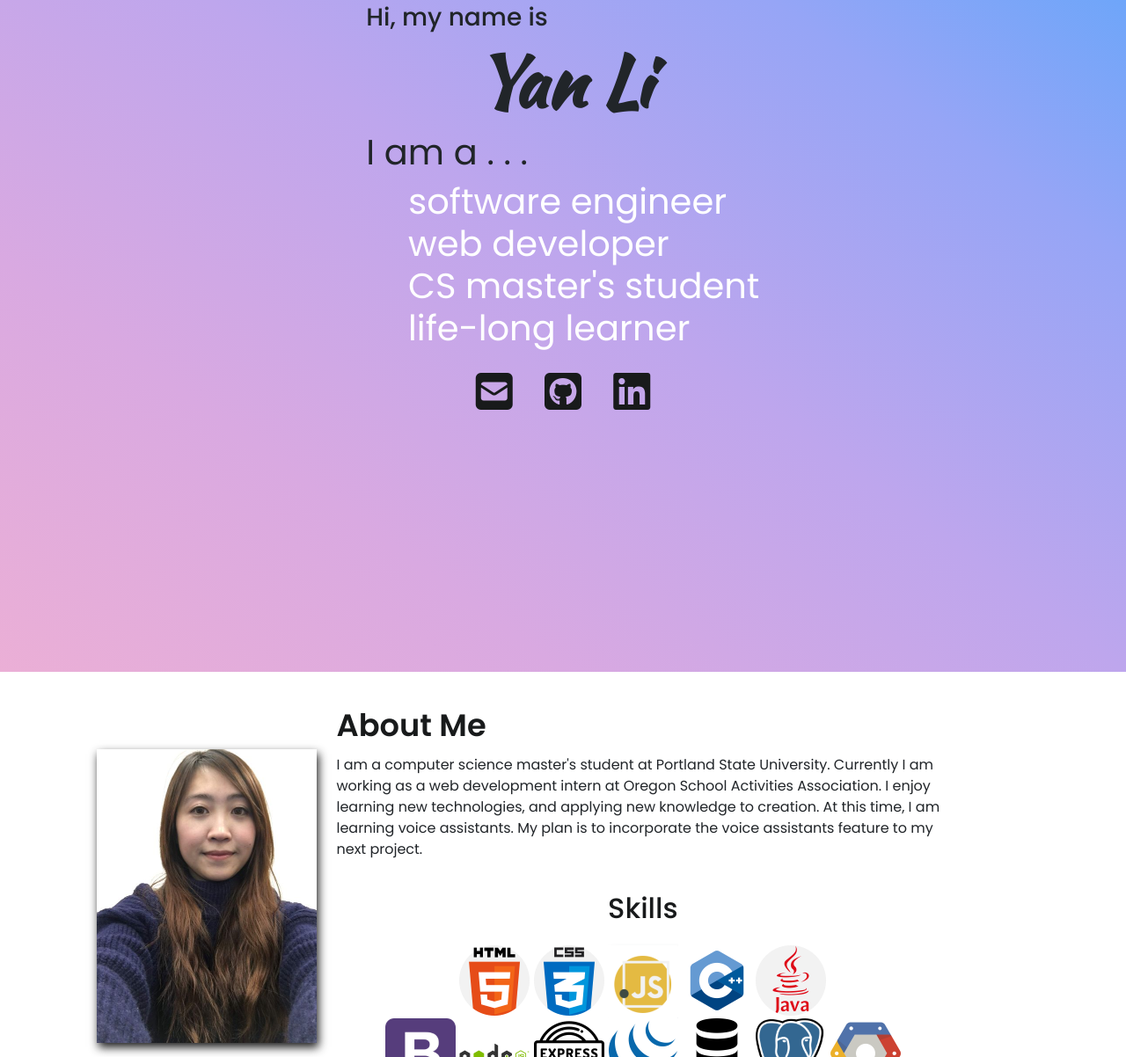
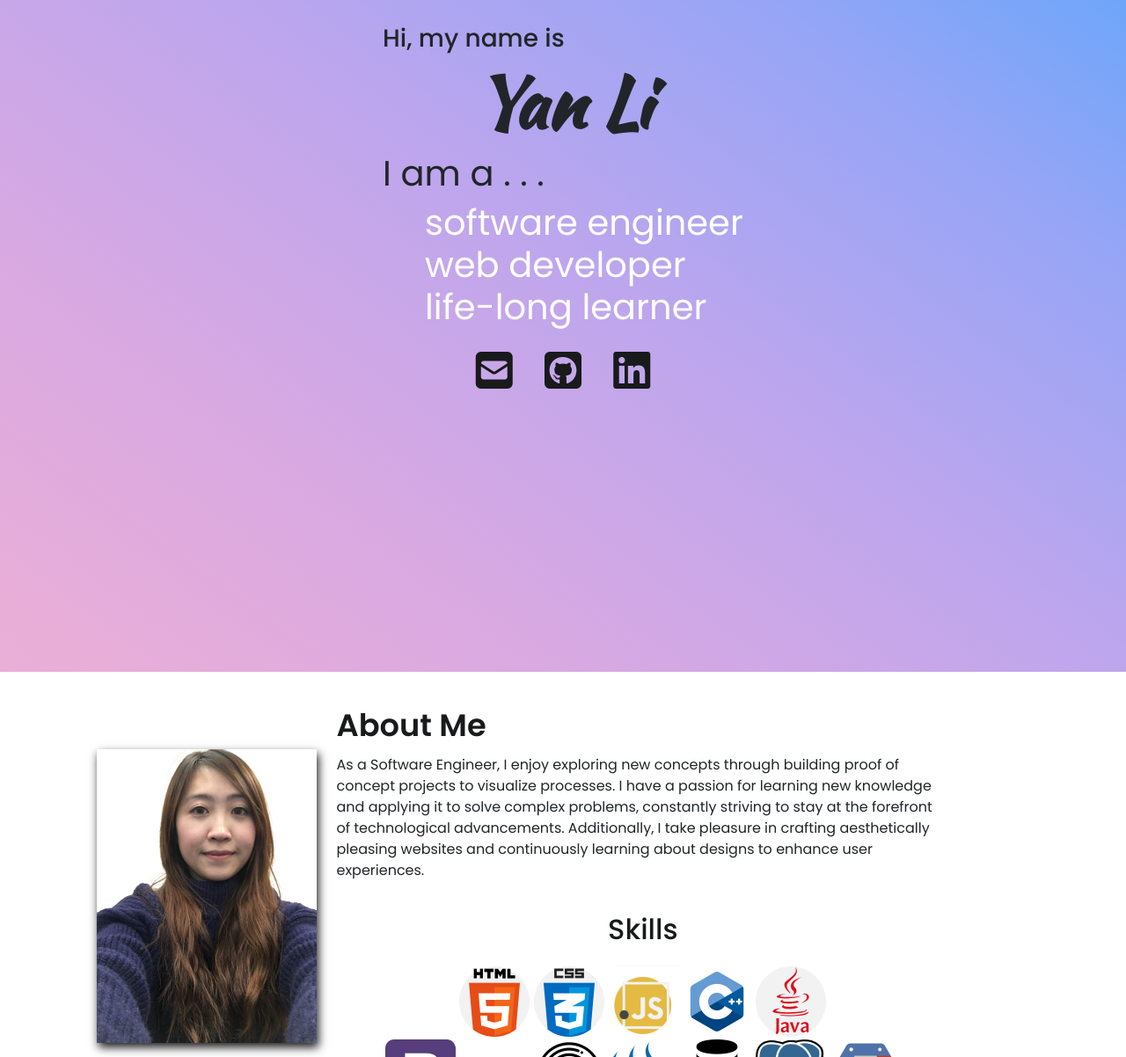
Before and after one commit to snakevirgo/Li, a plain HTML site: page index.html in a window 1280 px wide. Shown: the part 173-1375 px from the top of the page at 88% size. Drawn offline with nearby package versions, Linux system fonts and the light colour scheme.

Commit message:
updated about me section

```diff
--- a/index.html
+++ b/index.html
@@ -103,14 +103,6 @@
                   <li
                     class="animated_txt"
                     data-aos="zoom-in-left"
-                    data-aos-duration="2200"
-                    data-aos-delay="2200"
-                  >
-                    <span>CS master's student</span>
-                  </li>
-                  <li
-                    class="animated_txt"
-                    data-aos="zoom-in-left"
                     data-aos-duration="2700"
                     data-aos-delay="3000"
                   >
@@ -132,7 +124,7 @@
                   ><i class="fab fa-github-square fa-3x p-3"></i
                 ></a>
                 <a
-                  href="https://www.linkedin.com/in/iris-li-71b5451b1/"
+                  href="https://www.linkedin.com/in/yan-iris-l-71b5451b1/"
                   target="_blank"
                   aria-label="linkedin link"
                   ><i class="fab fa-linkedin fa-3x p-3"></i
@@ -162,12 +154,13 @@
               <h2 data-aos="fade-up" data-aos-duration="1000">About Me</h2>
             </div>
             <p data-aos="fade-up" data-aos-duration="800" data-aos-delay="400">
-              I am a computer science master's student at Portland State
-              University. Currently I am working as a web development intern at
-              Oregon School Activities Association. I enjoy learning new
-              technologies, and applying new knowledge to creation. At this
-              time, I am learning voice assistants. My plan is to incorporate
-              the voice assistants feature to my next project.
+              As a Software Engineer, I enjoy exploring new concepts through
+              building proof of concept projects to visualize processes. I have
+              a passion for learning new knowledge and applying it to solve
+              complex problems, constantly striving to stay at the forefront of
+              technological advancements. Additionally, I take pleasure in
+              crafting aesthetically pleasing websites and continuously learning
+              about designs to enhance user experiences.
             </p>
           </div>
           <div class="skills">
```
